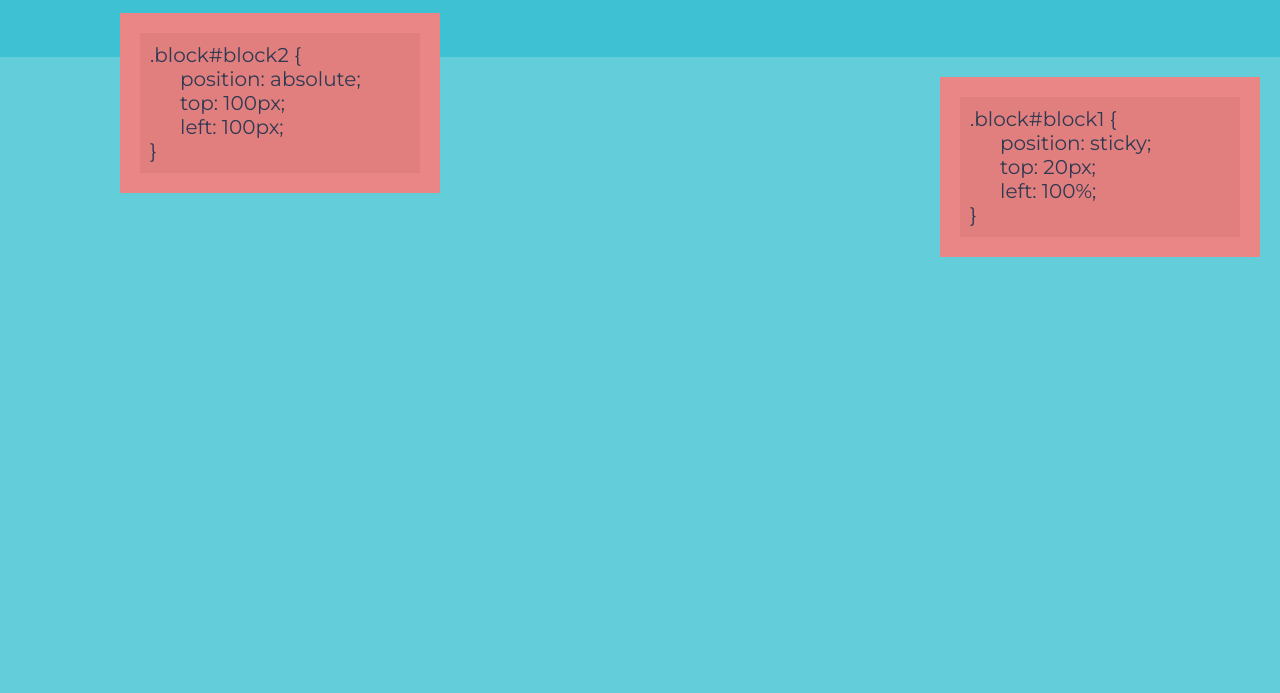
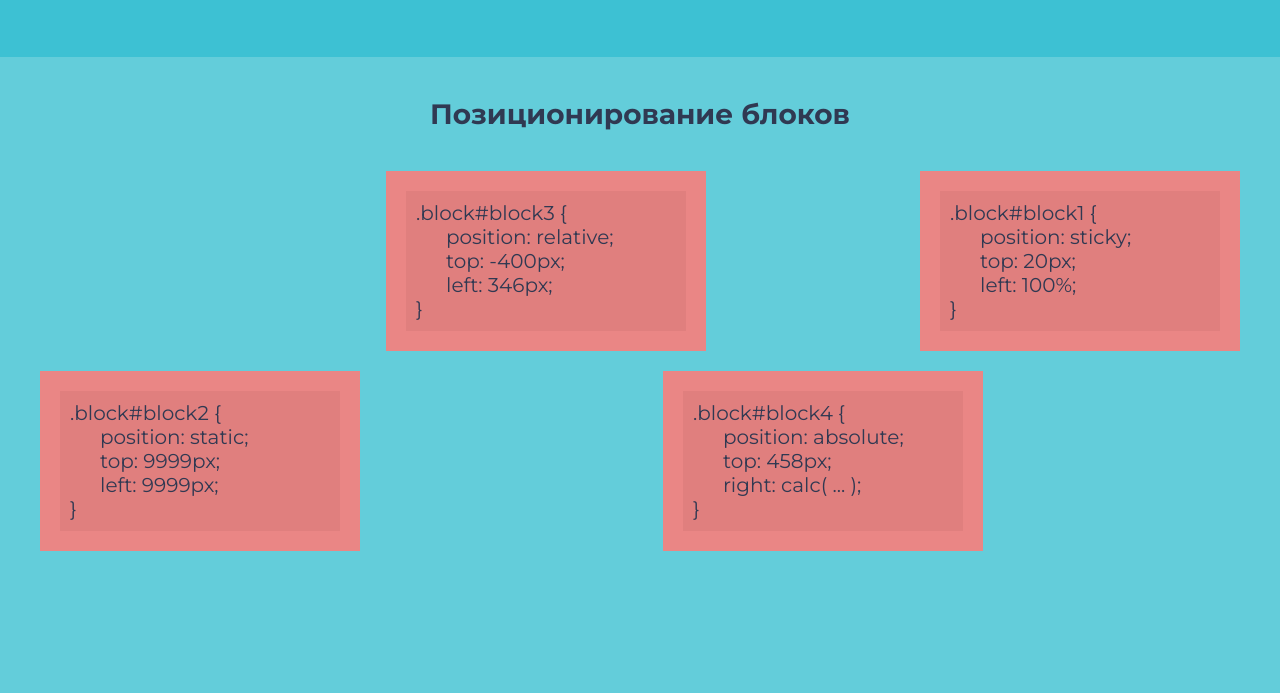
Before and after one commit to wonsleved/yura_nc2021, a plain HTML site: page task1/html/index.html in a window 1280 px wide. Shown: the part 107-800 px from the top of the page. Drawn offline with Linux system fonts and the light colour scheme.

Commit message:
Block positioning

```diff
--- a/task1/css/index.css
+++ b/task1/css/index.css
@@ -29,6 +29,30 @@ main {
     height: 1200px;
 }
 
+section {
+    padding: 20px;
+}
+
+
+section:nth-child(even) {
+    background-color: #5cbfcc;
+}
+
+section h2 {
+    padding: 20px 0;
+    font-size: 28px;
+    text-align: center;
+}
+
+
+
+.section-inner {
+    overflow: hidden;
+    margin: 0 auto;
+    max-width: 1366px;
+}
+
+
 .block {
     margin: 20px;
     padding: 20px;
@@ -59,7 +83,19 @@ main {
 }
 
 .block#block2 {
+    position: static;
+    top: 9999px;
+    left: 9999px;
+}
+
+.block#block3 {
+    position: relative;
+    top: -400px;
+    left: 346px;
+}
+
+.block#block4 {
     position: absolute;
-    top: 100px;
-    left: 100px;
+    top: 458px;
+    right: calc((100vw - 1366px) / 2 + 320px);
 }
--- a/task1/html/index.html
+++ b/task1/html/index.html
@@ -12,6 +12,9 @@
         <h1>Task 1</h1>
     </header>
     <main>
+        <section>
+            <h2>Позиционирование блоков</h2>
+            <div class="section-inner">
                 <div class="block" id="block1">
                     <code>
                         <span>.block#block1 {</span>
@@ -24,12 +27,37 @@
                 <div class="block" id="block2">
                     <code>
                         <span>.block#block2 {</span>
-                <span class="tab">position: absolute;</span>
-                <span class="tab">top: 100px;</span>
-                <span class="tab">left: 100px;</span>
+                        <span class="tab">position: static;</span>
+                        <span class="tab">top: 9999px;</span>
+                        <span class="tab">left: 9999px;</span>
                         <span>}</span>
                     </code>
                 </div>
+                <div class="block" id="block3">
+                    <code>
+                        <span>.block#block3 {</span>
+                        <span class="tab">position: relative;</span>
+                        <span class="tab">top: -400px;</span>
+                        <span class="tab">left: 346px;</span>
+                        <span>}</span>
+                    </code>
+                </div>
+                <div class="block" id="block4">
+                    <code>
+                        <span>.block#block4 {</span>
+                        <span class="tab">position: absolute;</span>
+                        <span class="tab">top: 458px;</span>
+                        <span class="tab">right: calc( ... );</span>
+                        <span>}</span>
+                    </code>
+                </div>
+            </div>
+        </section>
+        <section>
+            <h2>Что-то ещё</h2>
+        </section>
+
+
     </main>
 
 </body>
```
Lines whose indentation alone changed are shown as unchanged.
